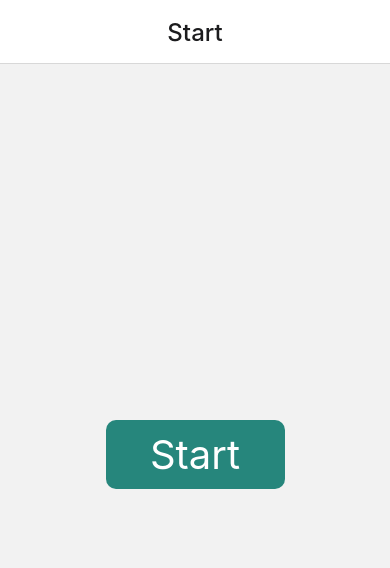
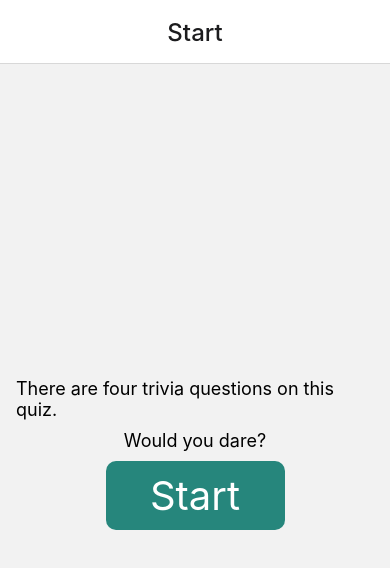
Before and after one commit to temreyildirim8/TriviaAppExpo, a React Native app: screen /StartScreen in a window 390 px wide. Shown: the top 568 px of the page. Built offline with nearby package versions, Linux system fonts and the light colour scheme.

Commit message:
feat: add description to start

```diff
--- a/src/screens/StartScreen.tsx
+++ b/src/screens/StartScreen.tsx
@@ -1,5 +1,5 @@
 import React from 'react';
-import { View, StyleSheet } from 'react-native';
+import { View, Text, StyleSheet } from 'react-native';
 import { StackNavigationProp } from '@react-navigation/stack';
 import { RootStackParamList } from '../types/navigation';
 import { useNavigation } from '@react-navigation/native';
@@ -16,6 +16,8 @@ const StartScreen: React.FC = () => {
 
   return (
     <Page>
+      <Text style={styles.description}>There are four trivia questions on this quiz. </Text>
+      <Text style={styles.description}> Would you dare? </Text>
       <View style={styles.buttonWrapper}>
         <Button
           onPress={() => navigation.navigate('QuizScreen')}
@@ -29,6 +31,10 @@ const StartScreen: React.FC = () => {
 export default StartScreen;
 
 const styles = StyleSheet.create({
+  description: {
+    fontSize: 18,
+    paddingBottom: 10
+  },
   buttonWrapper: {
     width: '50%',
   },
```
